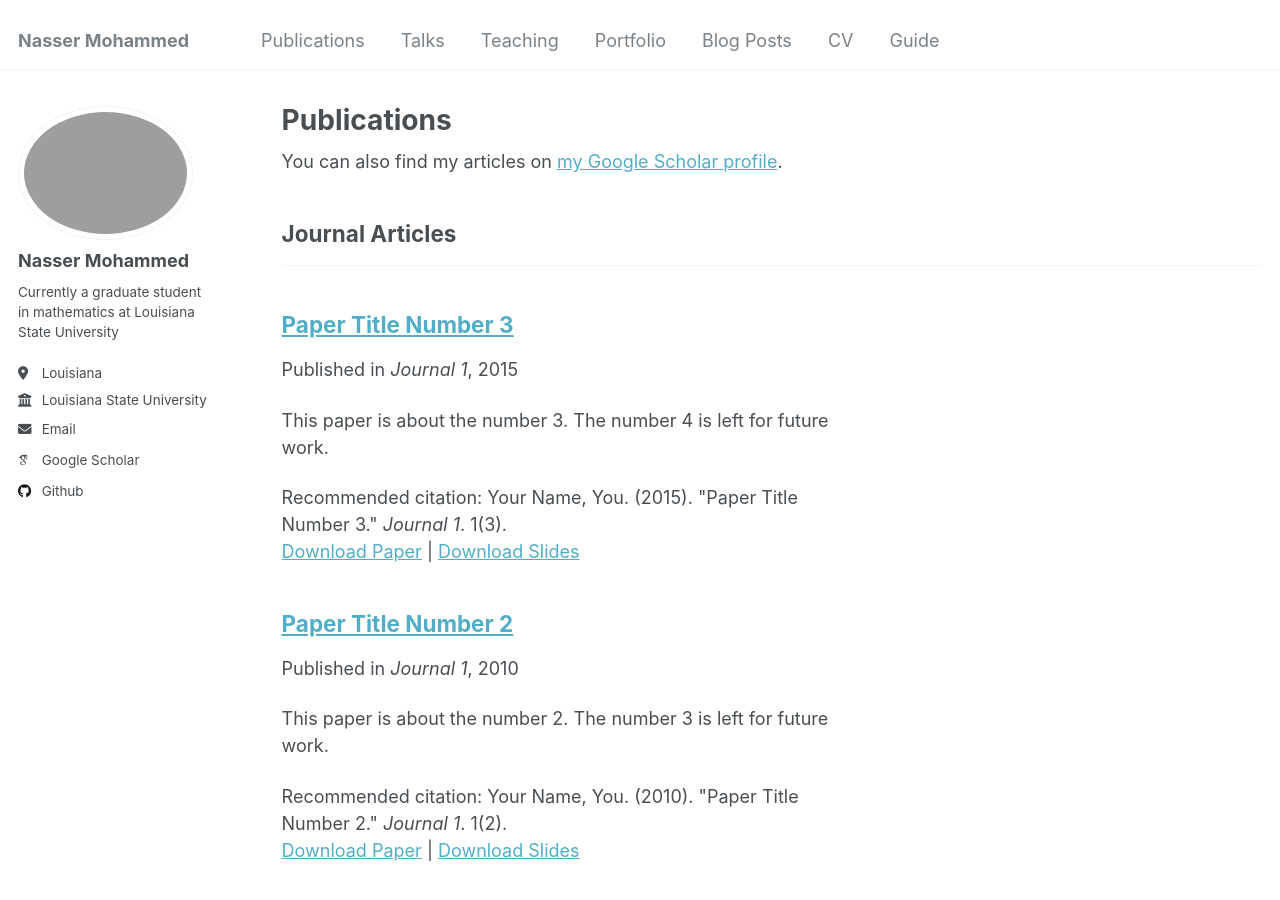
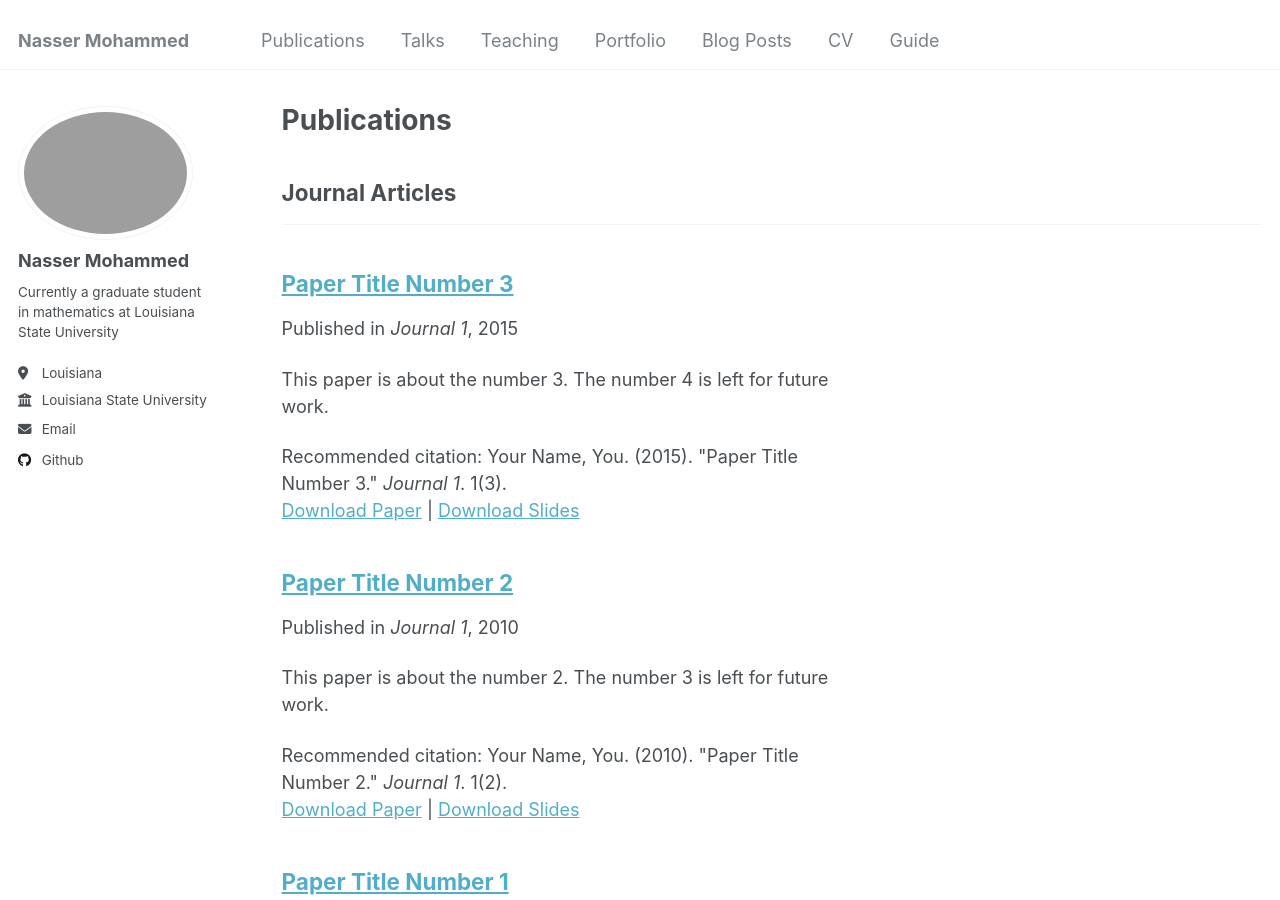
Before and after one commit to Nasser-Mohammed/Nasser-Mohammed.github.io, a Jekyll site: the page built from _pages/publications.html, in a window 1280 px wide and 900 px high. Built offline with Jekyll 4.4.1, drawn with Linux system fonts in a browser that asks for light colours; some web fonts are replaced; some of the changed lines change nothing that is shown.

Commit message:
Update _config.yml

```diff
--- a/_config.yml
+++ b/_config.yml
@@ -33,14 +33,14 @@
 
   # Academic websites
   arxiv            : # URL - Update with the correct link to your profile
-  googlescholar    : "https://scholar.google.com/citations?user=PS_CX0AAAAAJ"
+  #googlescholar    : "https://scholar.google.com/citations?user=PS_CX0AAAAAJ"
   researchgate     : # URL
 
   # Repositories and software development
   #bitbucket        : # Username - Update with your username on the site
   #codepen          : # Username
   #dribbble         : # Username
-  github           : "academicpages"
+  github           : "github.com/Nasser-Mohammed"
   kaggle           : # Username
   stackoverflow    : # User number or user number and name (i.e., use "1" or "1/jeff-atwood")
 
```
